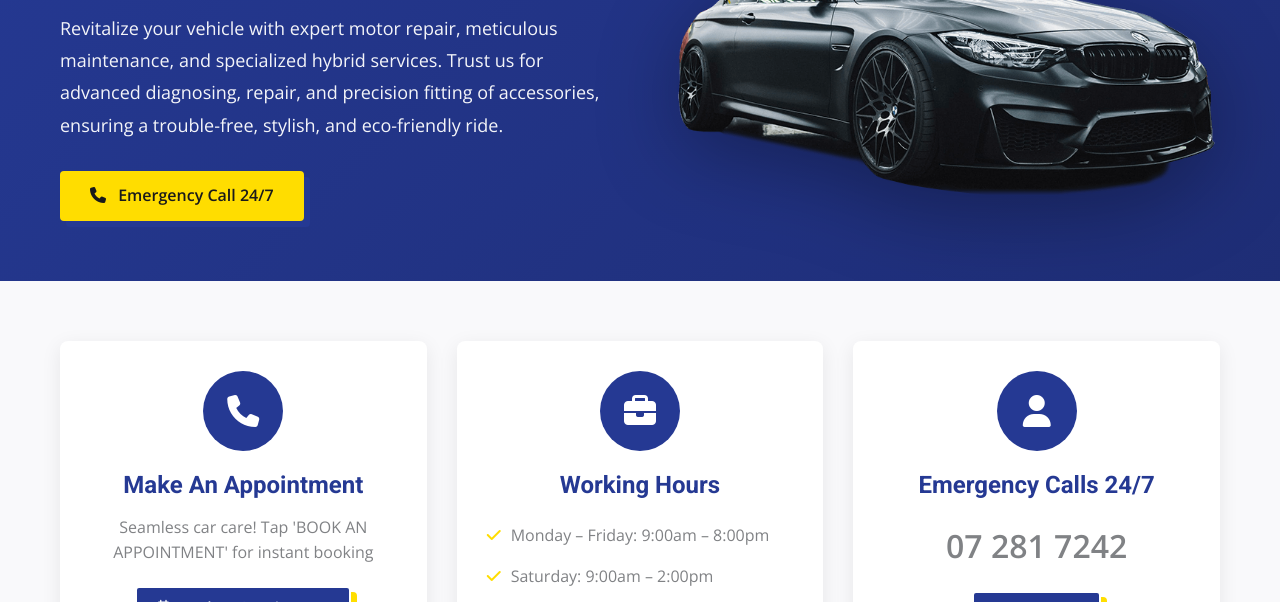
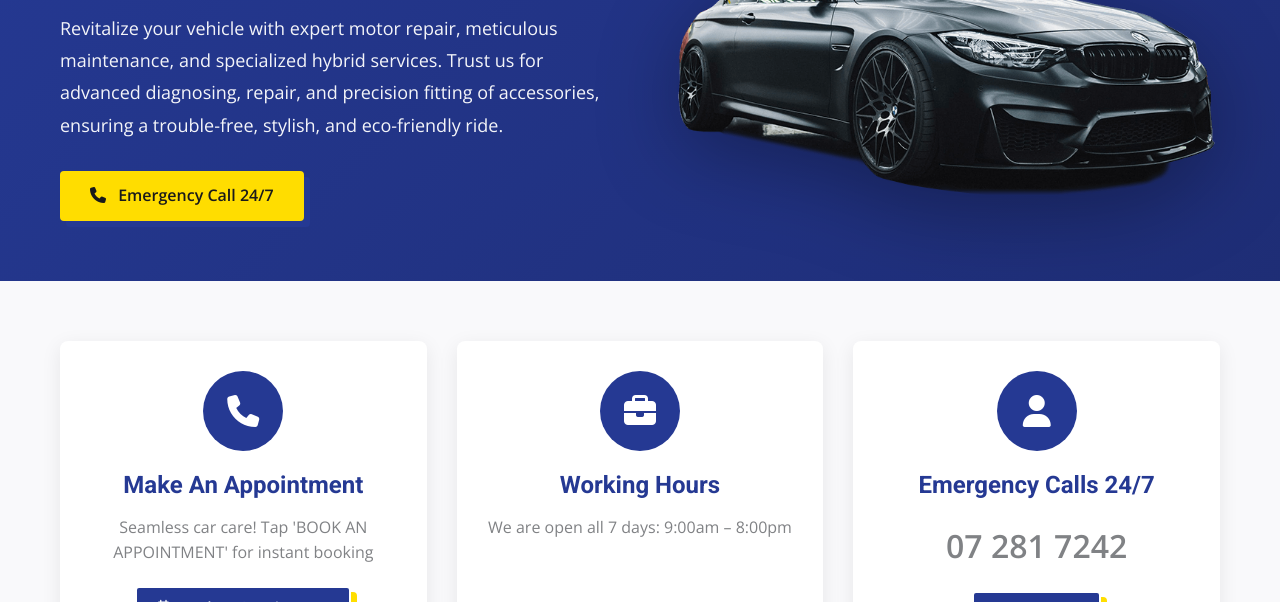
Before and after one commit to AnjanaKulasinghe/nadeemotors, a plain HTML site: page index.html in a window 1280 px wide. Shown: the part 329-931 px from the top of the page. Drawn offline with nearby package versions, Linux system fonts and the light colour scheme.

Commit message:
Update index.html

```diff
--- a/index.html
+++ b/index.html
@@ -89,11 +89,9 @@
                         <i class="fas fa-briefcase"></i>
                     </div>
                     <h3>Working Hours</h3>
-                    <ul class="hours-list">
-                        <li><i class="fas fa-check"></i>Monday – Friday: 9:00am – 8:00pm</li>
-                        <li><i class="fas fa-check"></i>Saturday: 9:00am – 2:00pm</li>
-                        <li><i class="fas fa-x"></i>Sunday: Closed</li>
-                    </ul>
+                    <p>
+                        We are open all 7 days: 9:00am – 8:00pm
+                    <p>
                 </div>
 
                 <div class="action-card">
```
